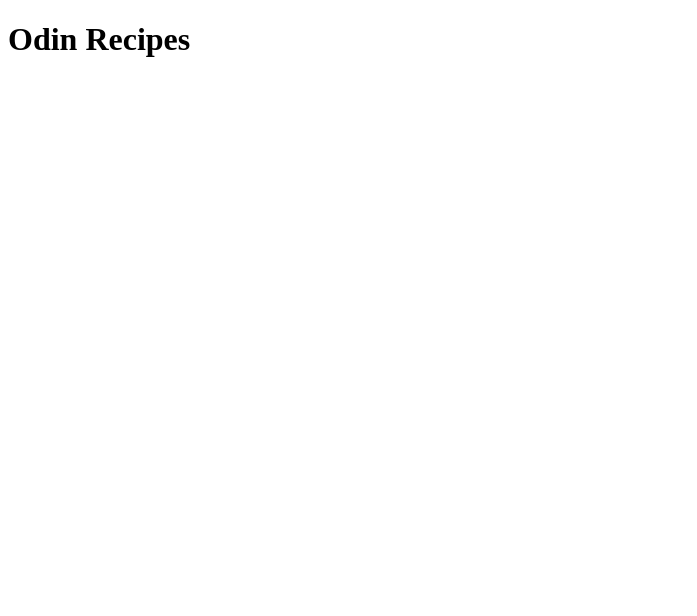
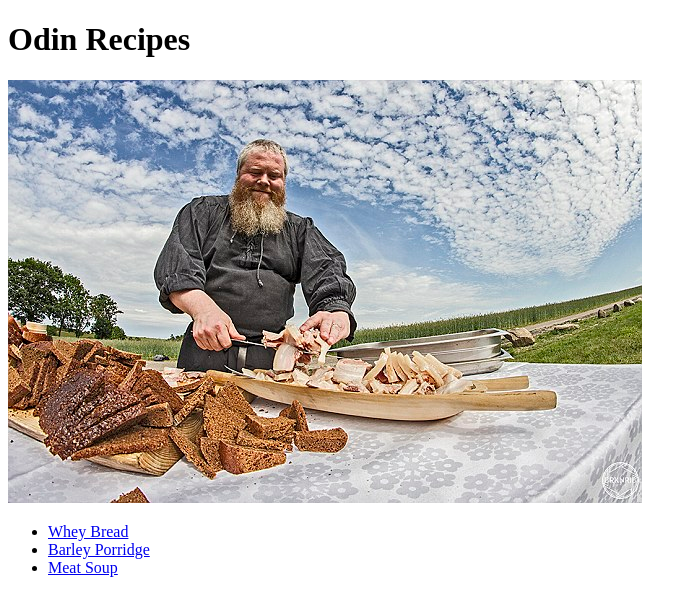
Before and after one commit to ioannisvoz/odin-recipes, a plain HTML site: page index.html in a window 1280 px wide. Shown: the whole page, without its empty margins (0-697 px from the left). Drawn offline with Linux system fonts and the light colour scheme.

Commit message:
Add hero image to index.html and linking all other pages

```diff
--- a/index.html
+++ b/index.html
@@ -8,5 +8,11 @@
 </head>
 <body>
   <h1>Odin Recipes</h1>
+  <img src="assets/hero-img.jpeg" alt="A smiling Viking preparing a meal">
+  <ul>
+    <li><a href="recipes/whey-bread.html">Whey Bread</a></li>
+    <li><a href="recipes/barley-porridge.html">Barley Porridge</a></li>
+    <li><a href="recipes/meat-soup.html">Meat Soup</a></li>
+  </ul>
 </body>
 </html>
```
Also changed, not shown: assets/barley-porridge.jpeg (added), assets/hero-img.jpeg (added), assets/meat-soup.jpeg (added), assets/whey-bread.jpeg (added).
